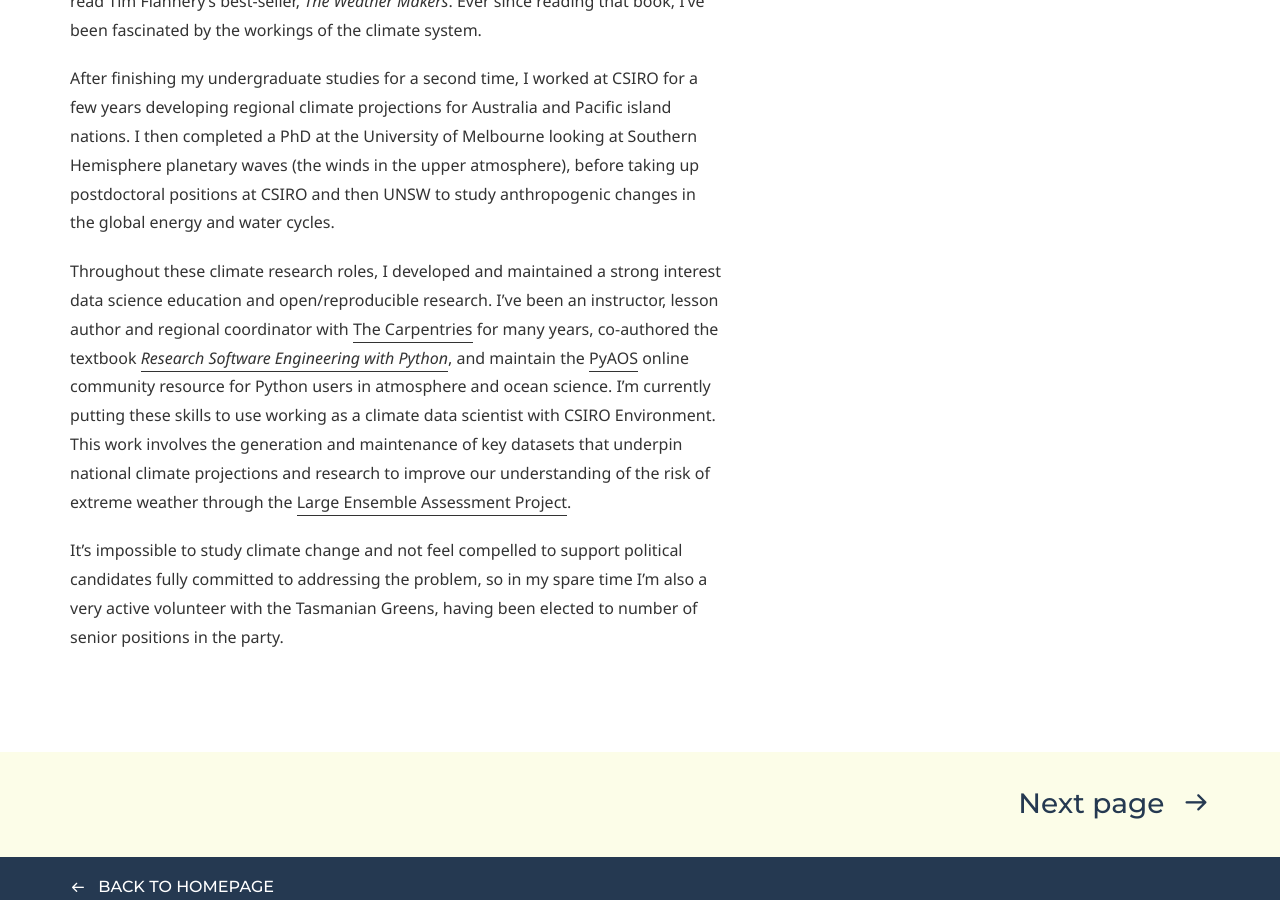
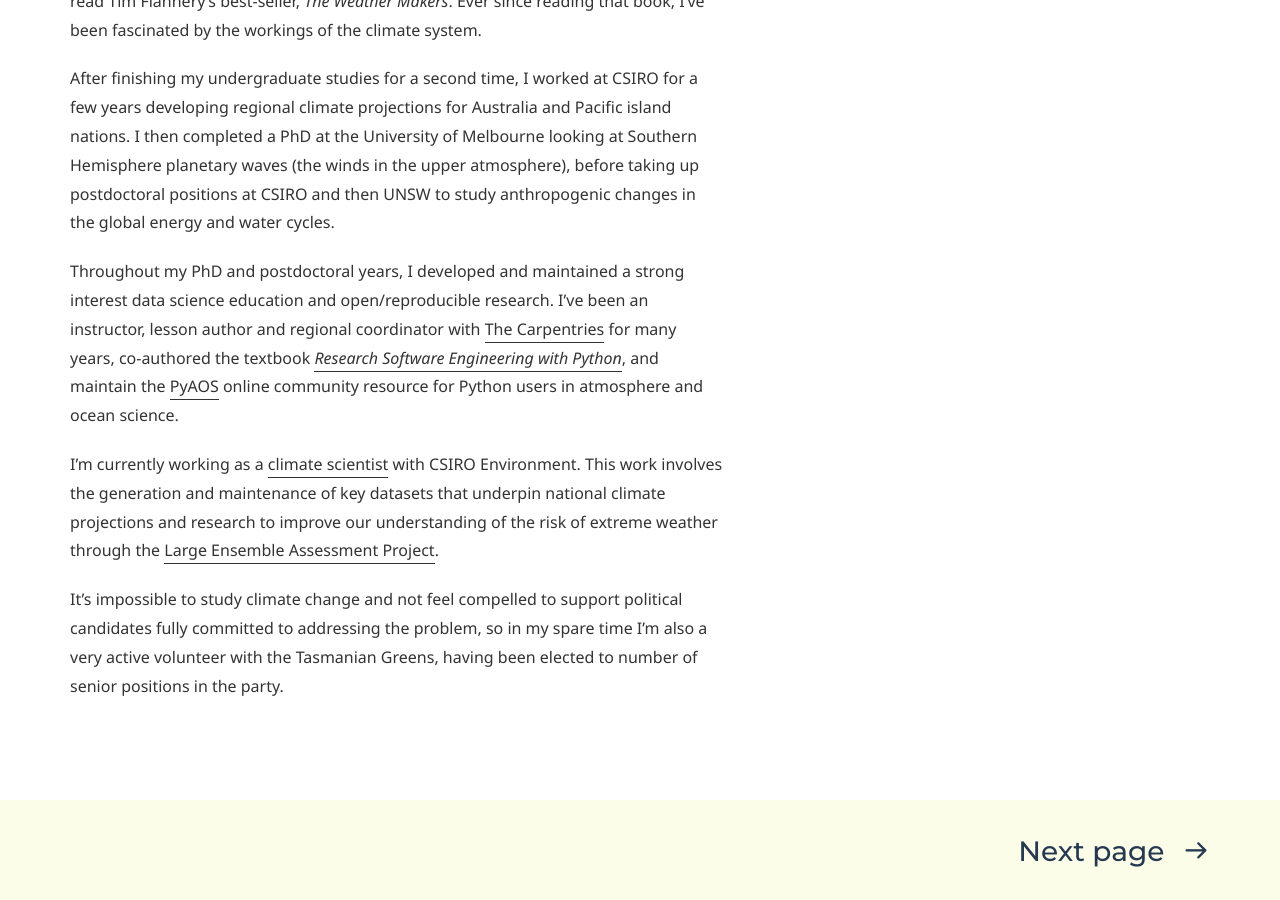
Before and after one commit to DamienIrving/damienirving.github.io, a Jekyll site: the page built from story.md, in a window 1280 px wide and 900 px high, scrolled down 822 px. Built offline with Jekyll 4.4.1, drawn with Linux system fonts in a browser that asks for light colours; some web fonts are replaced.

Commit message:
Update story.md

```diff
--- a/story.md
+++ b/story.md
@@ -36,7 +36,7 @@ looking at Southern Hemisphere planetary waves
 before taking up postdoctoral positions at CSIRO and then UNSW
 to study anthropogenic changes in the global energy and water cycles.
 
-Throughout these climate research roles,
+Throughout my PhD and postdoctoral years,
 I developed and maintained a strong interest data science education
 and open/reproducible research.
 I’ve been an instructor, lesson author and regional coordinator with
@@ -44,8 +44,8 @@ I’ve been an instructor, lesson author and regional coordinator with
 co-authored the textbook [*Research Software Engineering with Python*](https://merely-useful.tech/py-rse/),
 and maintain the [PyAOS](https://pyaos.github.io/) online community resource for
 Python users in atmosphere and ocean science.
-I'm currently putting these skills to use working as a climate data scientist
-with CSIRO Environment.
+
+I'm currently working as a [climate scientist](https://people.csiro.au/i/d/damien-irving) with CSIRO Environment.
 This work involves the generation and maintenance of key datasets that underpin national climate projections
 and research to improve our understanding of the risk of extreme weather through the
 [Large Ensemble Assessment Project](https://research.csiro.au/leap/).
```
